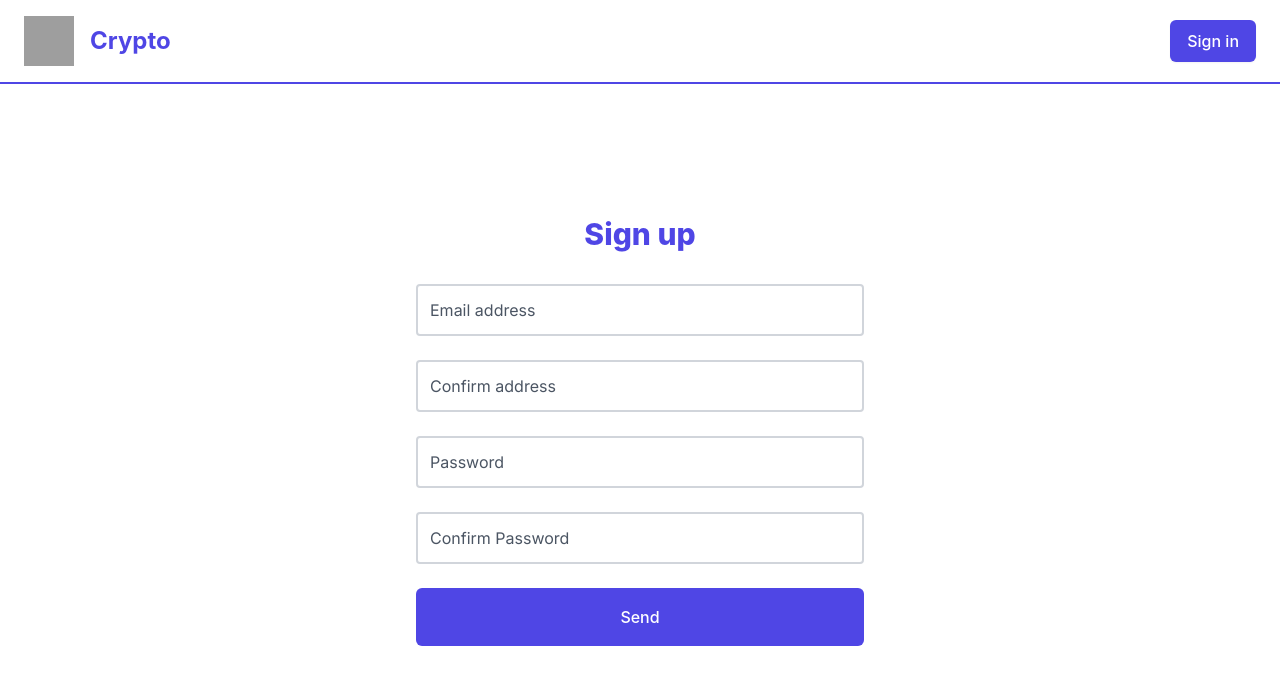
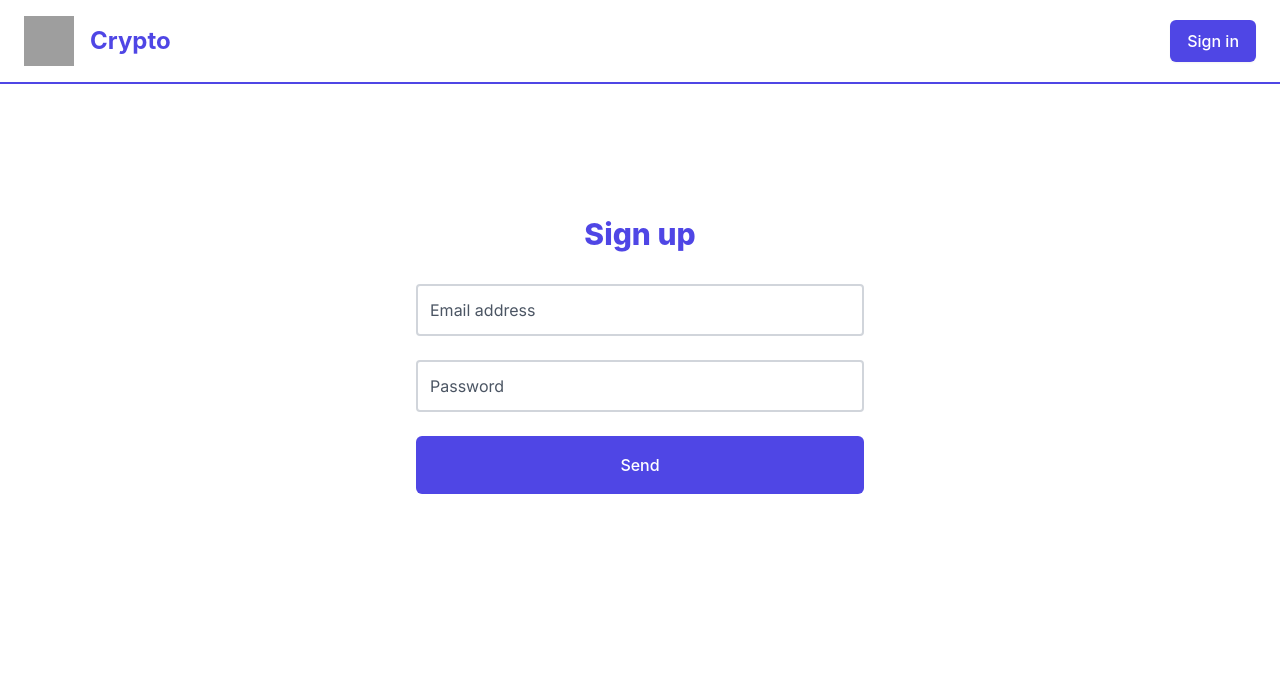
Before and after one commit to igormoraesdev/crypto, a Next.js app in the folder frontend/: page /register in a window 1280 px wide. Shown: the top 684 px of the page. Built offline with nearby package versions, Linux system fonts and the light colour scheme; grey boxes are pictures that could not be loaded.

Commit message:
chore: update integration register

```diff
--- a/frontend/next.config.js
+++ b/frontend/next.config.js
@@ -5,6 +5,7 @@ const nextConfig = {
   reactStrictMode: true,
   env: {
     WEBSOCKET_URL: process.env.WEBSOCKET_URL,
+    CLIENT_URL: process.env.CLIENT_URL,
   },
   images: {
     domains: ['tailwindui.com', 'www.cryptomkt.com'],
--- a/frontend/src/components/Navbar/index.tsx
+++ b/frontend/src/components/Navbar/index.tsx
@@ -58,7 +58,21 @@ const Navbar = () => {
             </div>
           </div>
         )}
-        {isDashboardPath ? null : (
+        {isDashboardPath ? (
+          <div className="">
+            <div className="flex items-center justify-end md:flex-1">
+              <p className="hidden sm:block whitespace-nowrap text-base font-medium text-indigo-600 mr-4">
+                Wecolme {user?.email}
+              </p>
+              <button
+                onClick={handleLogout}
+                className="ml-8 whitespace-nowrap inline-flex items-center justify-center px-4 py-2 border border-transparent rounded-md shadow-sm text-base font-medium text-white bg-indigo-600 hover:bg-indigo-900 hover:-translate-y-1 ease-in duration-300"
+              >
+                Logout
+              </button>
+            </div>
+          </div>
+        ) : (
           <div className="">
             <div className="flex items-center justify-end md:flex-1 lg:w-0">
               {!isLoginPath && (
--- a/frontend/src/lib/http-client/http-client-api.ts
+++ b/frontend/src/lib/http-client/http-client-api.ts
@@ -1,5 +1,6 @@
 import { HttpClient } from './http-client'
 
-export const httpClientApi = new HttpClient(
-  'https://075008f2-2bc9-4567-95e7-3420ce91a9ec.mock.pstmn.io'
-)
+const httpClientApi = new HttpClient(process.env.CLIENT_URL as string)
+
+const httpClient = httpClientApi.httpClient
+export { httpClient }
--- a/frontend/src/screens/Login/index.tsx
+++ b/frontend/src/screens/Login/index.tsx
@@ -4,13 +4,12 @@ import { useRouter } from 'next/router'
 import { useForm, Controller } from 'react-hook-form'
 import { ErrorMessage } from '@hookform/error-message'
 import { TextInput, Typography } from '../../components'
-import { httpClientApi } from '../../lib/http-client/http-client-api'
+import { httpClient } from '../../lib/http-client/http-client-api'
 import { useStore } from '../../store/store'
 
 interface LoginData {
   email: string
   password: string
-  credentials?: string
 }
 
 const LoginScreen = () => {
@@ -29,9 +28,7 @@ const LoginScreen = () => {
         data.email.includes('admin@example.com') ||
         data.email.includes('user@example.com')
       ) {
-        const response = await httpClientApi.httpClient.get(
-          `/login?email=${data.email}`
-        )
+        const response = await httpClient.get(`/login?email=${data.email}`)
         const dataStore = {
           user: {
             ...response.data,
--- a/frontend/src/screens/Register/index.tsx
+++ b/frontend/src/screens/Register/index.tsx
@@ -1,6 +1,49 @@
+import { useForm, Controller } from 'react-hook-form'
+import { v4 as uuidv4 } from 'uuid'
+import { setCookie } from 'nookies'
+import { ErrorMessage } from '@hookform/error-message'
 import { TextInput, Typography } from '../../components'
+import { httpClient } from '../../lib/http-client/http-client-api'
+import { useStore } from '../../store/store'
+import { useRouter } from 'next/router'
+interface RegisterData {
+  email: string
+  password: string
+}
 
 const RegisterScreen = () => {
+  const router = useRouter()
+  const { setUser } = useStore((state) => state)
+  const {
+    handleSubmit,
+    control,
+    formState: { errors },
+  } = useForm<RegisterData>()
+
+  const handleRegister = async (data: RegisterData) => {
+    const payload = {
+      email: data.email,
+      password: data.password,
+    }
+    try {
+      await httpClient.post('/register', payload)
+      const dataStore = {
+        user: {
+          ...payload,
+          role: 'user',
+        },
+        token: uuidv4(),
+      }
+      setUser(dataStore?.user)
+      router.push('/dashboard')
+      setCookie(null, 'auth', JSON.stringify(dataStore), {
+        maxAge: 60,
+      })
+    } catch (error) {
+      console.log(error)
+    }
+  }
+
   return (
     <div className="h-screen bg-white">
       <div className="w-full h-full container mx-auto flex flex-col justify-start items-center">
@@ -14,42 +57,62 @@ const RegisterScreen = () => {
                 Sign up
               </Typography>
             </div>
-            <form className="mt-8 space-y-6" action="#" method="POST">
+            <form
+              onSubmit={handleSubmit(handleRegister)}
+              className="mt-8 space-y-6"
+            >
+              <Controller
+                control={control}
+                name="email"
+                rules={{
+                  required: 'Email is required',
+                  pattern: {
+                    message: 'Email format wrong',
+                    value: /^\w+([\.-]?\w+)*@\w+([\.-]?\w+)*(\.\w{2,3})+$/,
+                  },
+                }}
+                render={({ field }) => (
                   <TextInput
+                    onChange={field.onChange}
                     label="Email address"
                     placeholder="Email address"
                     id="email-address"
-                name="email"
+                    name={field.name}
+                    value={field.value}
                     type="email"
                     autocomplete="email"
-                required
                   />
+                )}
+              />
+              <ErrorMessage
+                className="text-red-600"
+                errors={errors}
+                name="email"
+                as="span"
+              />
+              <Controller
+                control={control}
+                name="password"
+                rules={{
+                  required: 'Password is required',
+                }}
+                render={({ field }) => (
                   <TextInput
-                label="Confirm address"
-                placeholder="Confirm address"
-                id="email-address"
-                name="confirmEmail"
-                type="email"
-                autocomplete="email"
-                required
-              />
-              <TextInput
+                    onChange={field.onChange}
                     label="Password"
                     placeholder="Password"
-                id="email-address"
-                name="password"
+                    id="password"
+                    name={field.name}
                     type="password"
                     autocomplete="current-password"
-                required
                   />
-              <TextInput
-                label="Confirm Password"
-                placeholder="Confirm Password"
-                id="email-address"
-                name="confirmPassword"
-                type="password"
-                autocomplete="current-password"
-                required
+                )}
+              />
+              <ErrorMessage
+                className="text-red-600"
+                errors={errors}
+                name="password"
+                as="span"
               />
               <button
                 type="submit"
```
Also changed, not shown: 1 other file (tests, documents, lock files or other folders). Lines whose indentation alone changed are shown as unchanged.
